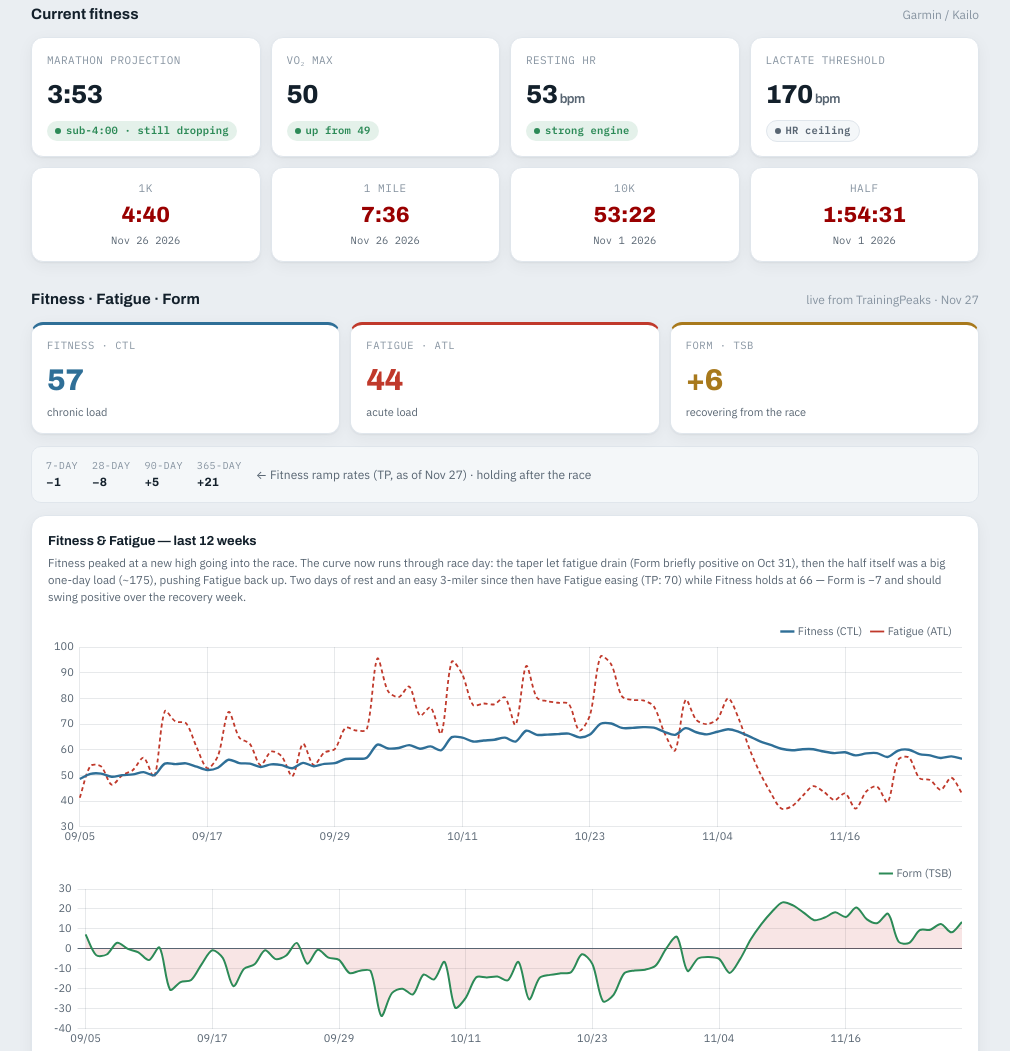
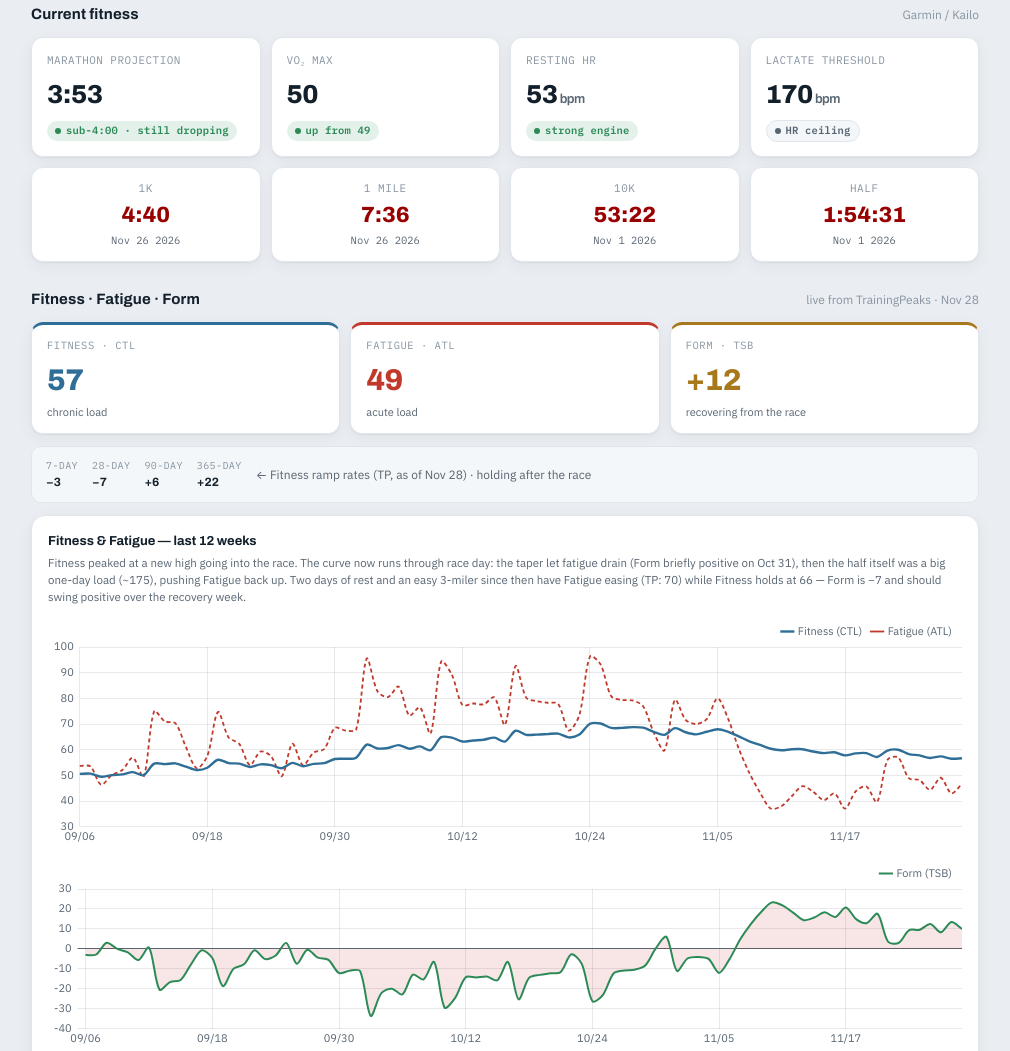
Before and after one commit to brutus-git/TAD-Running, a plain HTML site: page TAD-Training-Dashboard-x6j9szpy.html in a window 1280 px wide. Shown: the part 474-1525 px from the top of the page, without its empty margins (135-1145 px from the left). Drawn offline with nearby package versions, Linux system fonts and the light colour scheme.

Commit message:
Daily refresh 2026-11-28: +1 run, recovery through Nov 28
Co-Authored-By: Claude <noreply@anthropic.com>

```diff
--- a/TAD-Training-Dashboard-x6j9szpy.html
+++ b/TAD-Training-Dashboard-x6j9szpy.html
@@ -221,7 +221,7 @@
       <h1>Vienna Marathon Build</h1>
       <div class="sub">Tim&rsquo;s training cockpit for a first marathon · half PR <b>1:54:31</b> (Golden Gate, Nov 1)</div>
     </div>
-    <div class="updated">Updated <b>Nov&nbsp;27, 2026</b><br>Strava · Garmin/Kailo · TP</div>
+    <div class="updated">Updated <b>Nov&nbsp;28, 2026</b><br>Strava · Garmin/Kailo · TP</div>
   </header>
 
   <div class="countdowns fade">
@@ -263,18 +263,18 @@
   </section>
 
   <section class="fade">
-    <div class="sec-head"><h2>Fitness · Fatigue · Form</h2><span class="note">live from TrainingPeaks · Nov 27</span></div>
+    <div class="sec-head"><h2>Fitness · Fatigue · Form</h2><span class="note">live from TrainingPeaks · Nov 28</span></div>
     <div class="ff">
       <div class="fftile" style="--tc:var(--blue)"><div class="k">Fitness · CTL</div><div class="v">57</div><div class="cx">chronic load</div></div>
-      <div class="fftile" style="--tc:var(--crit)"><div class="k">Fatigue · ATL</div><div class="v">44</div><div class="cx">acute load</div></div>
-      <div class="fftile" style="--tc:var(--warn)"><div class="k">Form · TSB</div><div class="v">+6</div><div class="cx">recovering from the race</div></div>
+      <div class="fftile" style="--tc:var(--crit)"><div class="k">Fatigue · ATL</div><div class="v">49</div><div class="cx">acute load</div></div>
+      <div class="fftile" style="--tc:var(--warn)"><div class="k">Form · TSB</div><div class="v">+12</div><div class="cx">recovering from the race</div></div>
     </div>
     <div class="ramp">
-      <span><span class="lbl">7-day</span><b>−1</b></span>
-      <span><span class="lbl">28-day</span><b>−8</b></span>
-      <span><span class="lbl">90-day</span><b>+5</b></span>
-      <span><span class="lbl">365-day</span><b>+21</b></span>
-      <span style="color:var(--muted); align-self:center">← Fitness ramp rates (TP, as of Nov 27) · holding after the race</span>
+      <span><span class="lbl">7-day</span><b>−3</b></span>
+      <span><span class="lbl">28-day</span><b>−7</b></span>
+      <span><span class="lbl">90-day</span><b>+6</b></span>
+      <span><span class="lbl">365-day</span><b>+22</b></span>
+      <span style="color:var(--muted); align-self:center">← Fitness ramp rates (TP, as of Nov 28) · holding after the race</span>
     </div>
     <div class="chartcard">
       <h3>Fitness &amp; Fatigue — last 12 weeks</h3>
@@ -373,7 +373,7 @@
           <li><div class="day"><b>Wed</b>25</div><div class="wk-body"><div class="wk-title"><span class="chip easy">EASY</span>Optional shakeout 15–20 min @&lt;60% + 4×50m strides <span class="done">✓</span></div><div class="wk-sub">1.26 mi · 9:48/mi · HR 135 (treadmill)</div></div></li>
           <li><div class="day"><b>Thu</b>26</div><div class="wk-body"><div class="wk-title"><span class="chip z3">RACE</span>Cleveland Turkey Trot 5 mi <span class="done">✓</span></div><div class="wk-sub">5.01 mi · 39:21 · 7:51/mi · HR 162</div></div></li>
           <li><div class="day"><b>Fri</b>27</div><div class="wk-body"><div class="wk-title"><span class="chip off">OFF</span>Recovery</div></div></li>
-          <li><div class="day"><b>Sat</b>28</div><div class="wk-body"><div class="wk-title"><span class="chip easy">EASY</span>5 mi @60% + 3–4×50m strides</div></div></li>
+          <li><div class="day"><b>Sat</b>28</div><div class="wk-body"><div class="wk-title"><span class="chip easy">EASY</span>5 mi @60% + 3–4×50m strides <span class="done">✓</span></div><div class="wk-sub">5.03 mi · 8:19/mi · HR 155</div></div></li>
           <li><div class="day"><b>Sun</b>29</div><div class="wk-body"><div class="wk-title"><span class="chip off">OFF</span>No workout in the TP feed yet</div></div></li>
         </ul>
       </div>
--- a/data.json
+++ b/data.json
@@ -1,13 +1,7 @@
 {
- "updated": "2026-11-27",
+ "updated": "2026-11-28",
  "data": {
   "pmc": [
-   {
-    "d": "2026-09-05",
-    "ctl": 48.6,
-    "atl": 41.3,
-    "tsb": 7.3
-   },
    {
     "d": "2026-09-06",
     "ctl": 50.6,
@@ -505,6 +499,12 @@
     "ctl": 56.5,
     "atl": 43.0,
     "tsb": 13.5
+   },
+   {
+    "d": "2026-11-28",
+    "ctl": 56.7,
+    "atl": 46.7,
+    "tsb": 10.0
    }
   ],
   "weeks": [
@@ -554,24 +554,31 @@
    },
    {
     "w": "2026-11-23",
-    "mi": 10.3
+    "mi": 15.3
    }
   ],
   "trend": [
-   30.9,
-   30.0,
-   29.2,
-   28.3,
-   27.4,
-   26.6,
-   25.7,
-   24.8,
-   24.0,
-   23.1,
-   22.2,
-   21.4
+   30.3,
+   29.6,
+   28.9,
+   28.2,
+   27.6,
+   26.9,
+   26.2,
+   25.5,
+   24.9,
+   24.2,
+   23.5,
+   22.9
   ],
   "scatter": [
+   {
+    "d": "2026-11-28",
+    "pace": 8.32,
+    "hr": 155,
+    "mi": 5.03,
+    "k": "Easy"
+   },
    {
     "d": "2026-11-26",
     "pace": 7.86,
@@ -1311,6 +1318,14 @@
   },
   "recent": [
    {
+    "d": "2026-11-28",
+    "mi": 5.03,
+    "pace": "8:19",
+    "hr": 155,
+    "k": "Easy",
+    "nm": "5 miles @60%, 3–4×50m strides"
+   },
+   {
     "d": "2026-11-26",
     "mi": 5.01,
     "pace": "7:51",
@@ -1413,14 +1428,6 @@
     "hr": 141,
     "k": "Long",
     "nm": "Long 9.9mi easy 60% (post-race)"
-   },
-   {
-    "d": "2026-11-04",
-    "mi": 5.27,
-    "pace": "9:14",
-    "hr": 139,
-    "k": "Easy",
-    "nm": "Easy 5.3mi + strides (recovery)"
    }
   ]
  },
@@ -1505,7 +1512,8 @@
     "11-24",
     "11-25",
     "11-26",
-    "11-27"
+    "11-27",
+    "11-28"
    ],
    "v": [
     48,
@@ -1586,7 +1594,8 @@
     60,
     47,
     52,
-    54
+    54,
+    53
    ],
    "roll": [
     52.0,
@@ -1667,7 +1676,8 @@
     62.0,
     58.3,
     57.7,
-    58.1
+    58.1,
+    56.1
    ]
   },
   "rhr": {
@@ -1750,7 +1760,8 @@
     "11-24",
     "11-25",
     "11-26",
-    "11-27"
+    "11-27",
+    "11-28"
    ],
    "v": [
     56,
@@ -1831,7 +1842,8 @@
     55,
     56,
     56,
-    56
+    56,
+    55
    ],
    "roll": [
     55.0,
@@ -1912,7 +1924,8 @@
     53.7,
     54.4,
     54.4,
-    54.4
+    54.4,
+    54.7
    ]
   },
   "sleep": {
@@ -1989,7 +2002,8 @@
     "11-24",
     "11-25",
     "11-26",
-    "11-27"
+    "11-27",
+    "11-28"
    ],
    "h": [
     7.8,
@@ -2064,7 +2078,8 @@
     7.6,
     8.8,
     6.0,
-    7.3
+    7.3,
+    6.5
    ],
    "score": [
     89,
@@ -2139,7 +2154,8 @@
     91,
     84,
     77,
-    89
+    89,
+    72
    ]
   },
   "vo2": {
```
